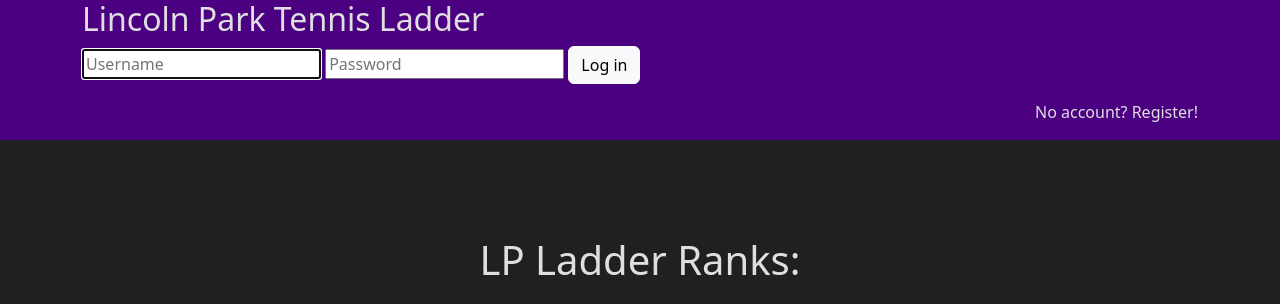
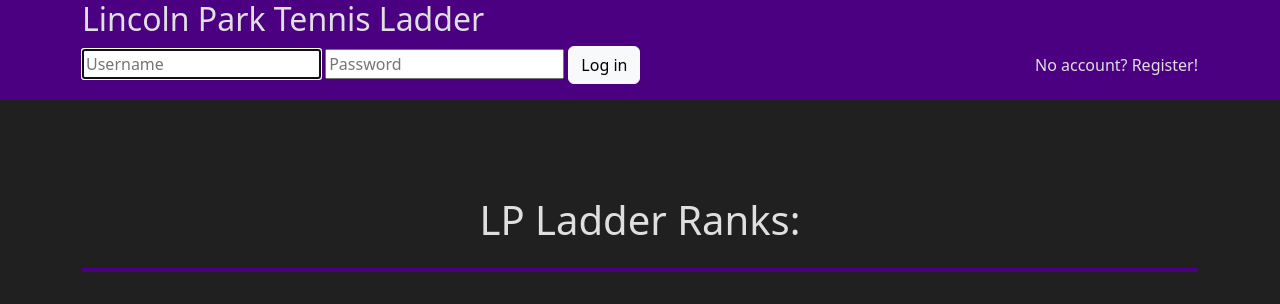
Before and after one commit to Standfordb/Lincoln-Park-Tennis-Ladder, a Flask app: page / in a window 1280 px wide. Shown: the top 304 px of the page. Run offline with Flask 3, Linux system fonts and the light colour scheme.

Commit message:
Update layout.html

```diff
--- a/templates/layout.html
+++ b/templates/layout.html
@@ -31,18 +31,18 @@
                         </a>
                     </div>
                     {% if not 'USER' in session %}
-                        <div class="col-auto col-md-12">
+                        <div class="col-auto">
                             <form action="/" method="post">
                                 <input class="no-margin" id="username" name="username" type="text" placeholder="Username" autocomplete="off" autofocus required/>
                                 <input class="no-margin" id="password" name="password" type="password" placeholder="Password" required/>
                                 <button class="btn btn-light no-margin" type="submit">Log in</button>
                             </form>
                         </div>
-                        <div class="col-auto col-md-12">
+                        <div class="col-auto">
                             <p class="text-end"><a href="/register">No account? Register!</a></p>
                         </div>
                         {% else %}
-                        <div class="col-auto col-md-12">
+                        <div class="col-auto">
                             <div class="row justify-content-end">
                                 <div class="col-auto">
                                     <p></p>
```
